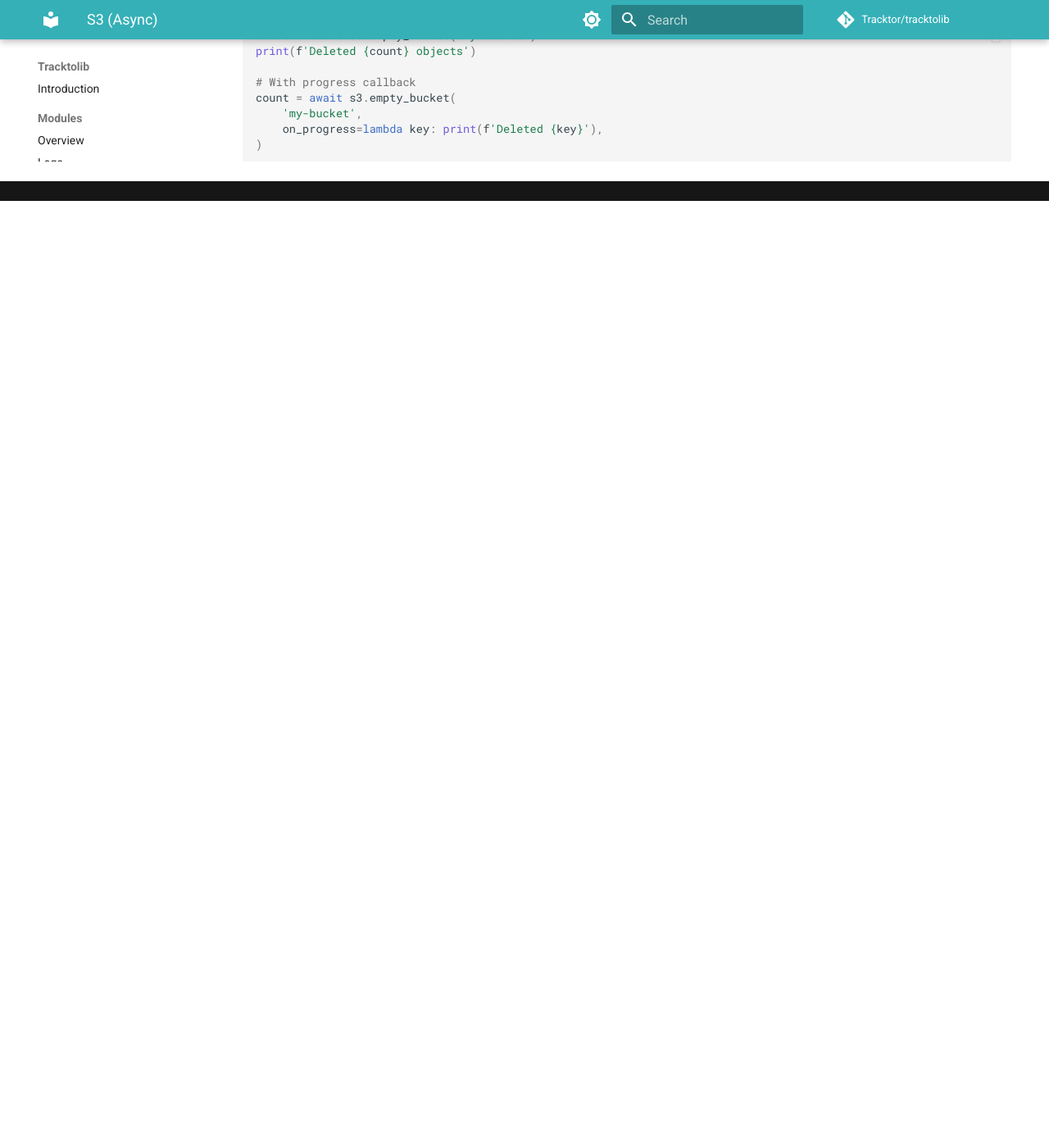
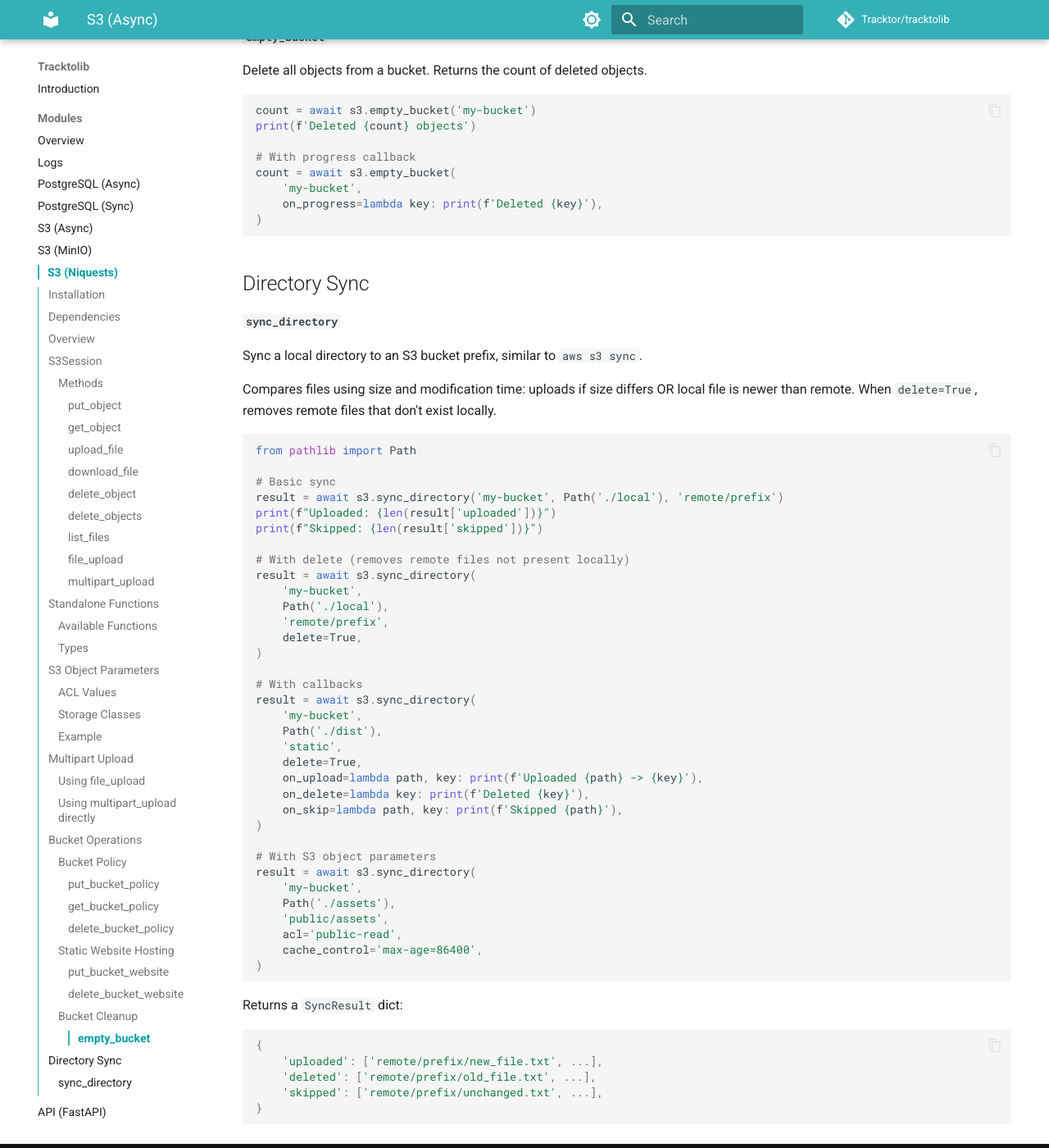
Before and after one commit to Tracktor/tracktolib, an MkDocs documentation site: the page built from docs/modules/s3-niquests.md, in a window 1280 px wide and 1400 px high, scrolled down 9533 px. Shown: the whole window at 82% size. Built offline with MkDocs 1.6.1 and Material for MkDocs 9.7.7, drawn with Linux system fonts in a browser that asks for light colours; comment, search, counter and statistics services are not loaded; before the commit the page ends 9778 px from its top, so only the background shows below that; some of the changed text lies outside the part shown.

Commit message:
chore(s3-niquests): doc

````diff
--- a/docs/modules/s3-niquests.md
+++ b/docs/modules/s3-niquests.md
@@ -225,6 +225,7 @@ async with niquests.AsyncSession() as http:
 | `s3_put_bucket_website` | Configure static website hosting |
 | `s3_delete_bucket_website` | Remove website configuration |
 | `s3_empty_bucket` | Delete all objects from a bucket |
+| `s3_sync_directory` | Sync a local directory to S3 |
 | `build_s3_headers` | Build HTTP headers from `S3ObjectParams` |
 | `build_s3_presigned_params` | Build presigned URL params from `S3ObjectParams` |
 
@@ -234,6 +235,7 @@ async with niquests.AsyncSession() as http:
 |------|-------------|
 | `S3ObjectParams` | TypedDict for S3 object parameters |
 | `S3Object` | TypedDict for S3 object metadata |
+| `SyncResult` | TypedDict for sync operation results |
 | `UploadPart` | TypedDict for multipart upload part info |
 | `OnDownloadStartFn` | Callback type for download start events |
 
@@ -425,3 +427,58 @@ count = await s3.empty_bucket(
     on_progress=lambda key: print(f'Deleted {key}'),
 )
 ```
+
+## Directory Sync
+
+#### `sync_directory`
+
+Sync a local directory to an S3 bucket prefix, similar to `aws s3 sync`.
+
+Compares files using size and modification time: uploads if size differs OR local file is newer than remote. When `delete=True`, removes remote files that don't exist locally.
+
+```python
+from pathlib import Path
+
+# Basic sync
+result = await s3.sync_directory('my-bucket', Path('./local'), 'remote/prefix')
+print(f"Uploaded: {len(result['uploaded'])}")
+print(f"Skipped: {len(result['skipped'])}")
+
+# With delete (removes remote files not present locally)
+result = await s3.sync_directory(
+    'my-bucket',
+    Path('./local'),
+    'remote/prefix',
+    delete=True,
+)
+
+# With callbacks
+result = await s3.sync_directory(
+    'my-bucket',
+    Path('./dist'),
+    'static',
+    delete=True,
+    on_upload=lambda path, key: print(f'Uploaded {path} -> {key}'),
+    on_delete=lambda key: print(f'Deleted {key}'),
+    on_skip=lambda path, key: print(f'Skipped {path}'),
+)
+
+# With S3 object parameters
+result = await s3.sync_directory(
+    'my-bucket',
+    Path('./assets'),
+    'public/assets',
+    acl='public-read',
+    cache_control='max-age=86400',
+)
+```
+
+Returns a `SyncResult` dict:
+
+```python
+{
+    'uploaded': ['remote/prefix/new_file.txt', ...],
+    'deleted': ['remote/prefix/old_file.txt', ...],
+    'skipped': ['remote/prefix/unchanged.txt', ...],
+}
+```
````
Also changed, not shown: README.md (+8 -0 lines).
